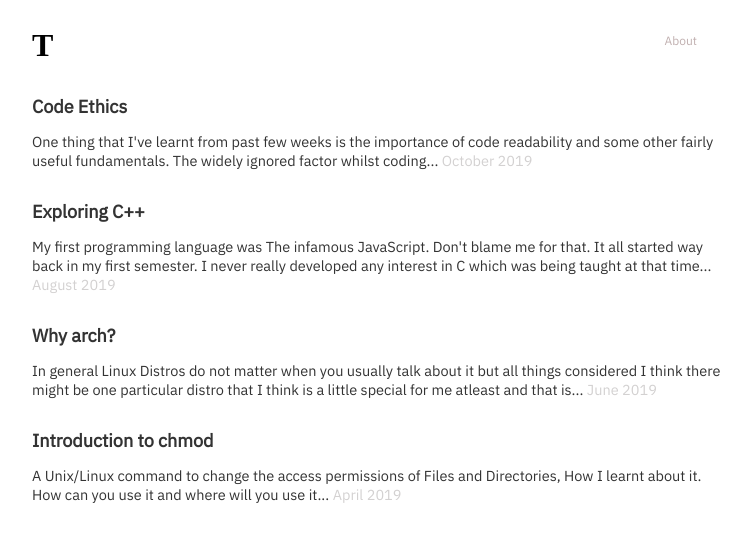
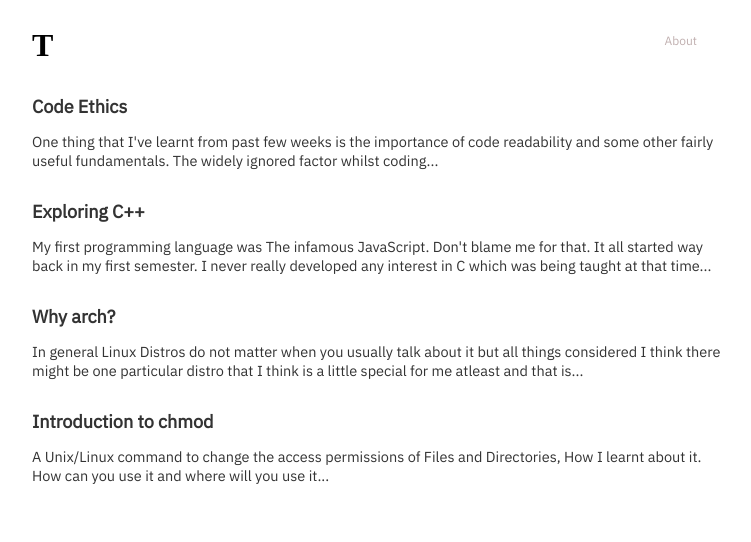
Before and after one commit to tanuj101/personal-web-space, a Nuxt app: page / in a window 1280 px wide. Shown: the top 542 px of the page, without its empty margins (263-1014 px from the left). Built offline with nearby package versions, Linux system fonts and the light colour scheme; a web font is replaced by a local one.

Commit message:
Remove date

```diff
--- a/components/Blog.vue
+++ b/components/Blog.vue
@@ -6,7 +6,7 @@
           <h3 class>{{post.title}}</h3>
           <p>
             {{post.description}}
-            <span datetime>{{post.date}}</span>
+            <!-- <span datetime>{{post.date}}</span> -->
           </p>
         </div>
       </nuxt-link>
```
